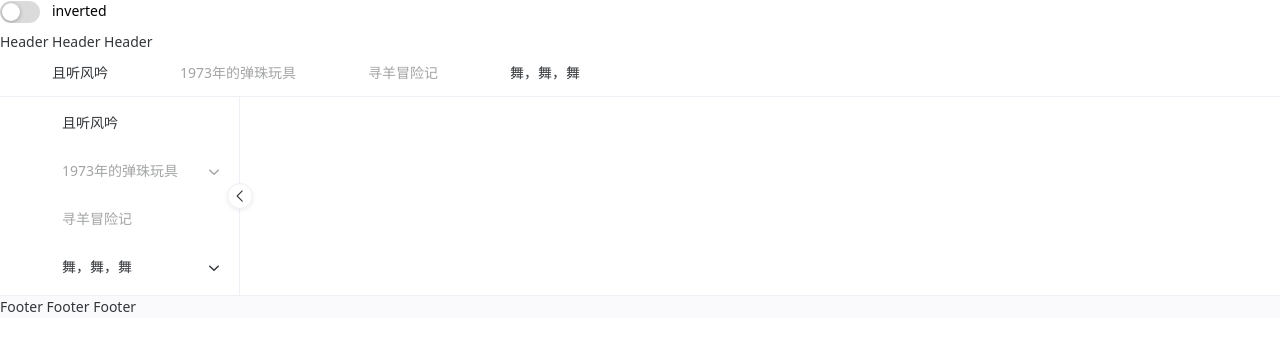
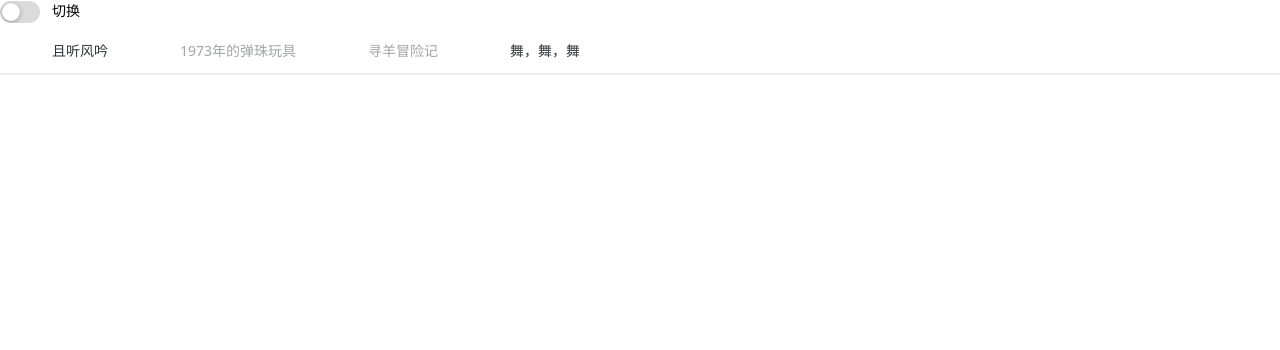
Before and after one commit to MrYZhou/toolclient, a Vue app: page / in a window 1280 px wide. Shown: the top 350 px of the page. Built offline with nearby package versions, Linux system fonts and the light colour scheme; some icons are missing.

Commit message:
:art: 修改布局

```diff
--- a/components.d.ts
+++ b/components.d.ts
@@ -4,7 +4,6 @@
 
 declare module 'vue' {
   export interface GlobalComponents {
-    NCarousel: typeof import('naive-ui')['NCarousel']
     NLayout: typeof import('naive-ui')['NLayout']
     NLayoutFooter: typeof import('naive-ui')['NLayoutFooter']
     NLayoutHeader: typeof import('naive-ui')['NLayoutHeader']
--- a/src/render/components/pannel.vue
+++ b/src/render/components/pannel.vue
@@ -1,12 +1,12 @@
 <template>
   <n-space vertical>
-    <n-space> <n-switch v-model:value="inverted" /> inverted </n-space>
+    <n-space> <n-switch v-model:value="inverted" /> 切换 </n-space>
     <n-layout>
       <n-layout-header :inverted="inverted" bordered>
-        Header Header Header
+        <!-- 头部局域 -->
         <n-menu mode="horizontal" :inverted="inverted" :options="menuOptions" />
       </n-layout-header>
-      <n-layout has-sider>
+      <n-layout has-sider v-if="false">
         <n-layout-sider
           bordered
           show-trigger
@@ -27,7 +27,7 @@
         <n-layout style="max-height: 320px" />
       </n-layout>
       <n-layout-footer :inverted="inverted" bordered>
-        Footer Footer Footer
+        <!-- 底部区域,可以放些网站信息等 -->
       </n-layout-footer>
     </n-layout>
   </n-space>
```
